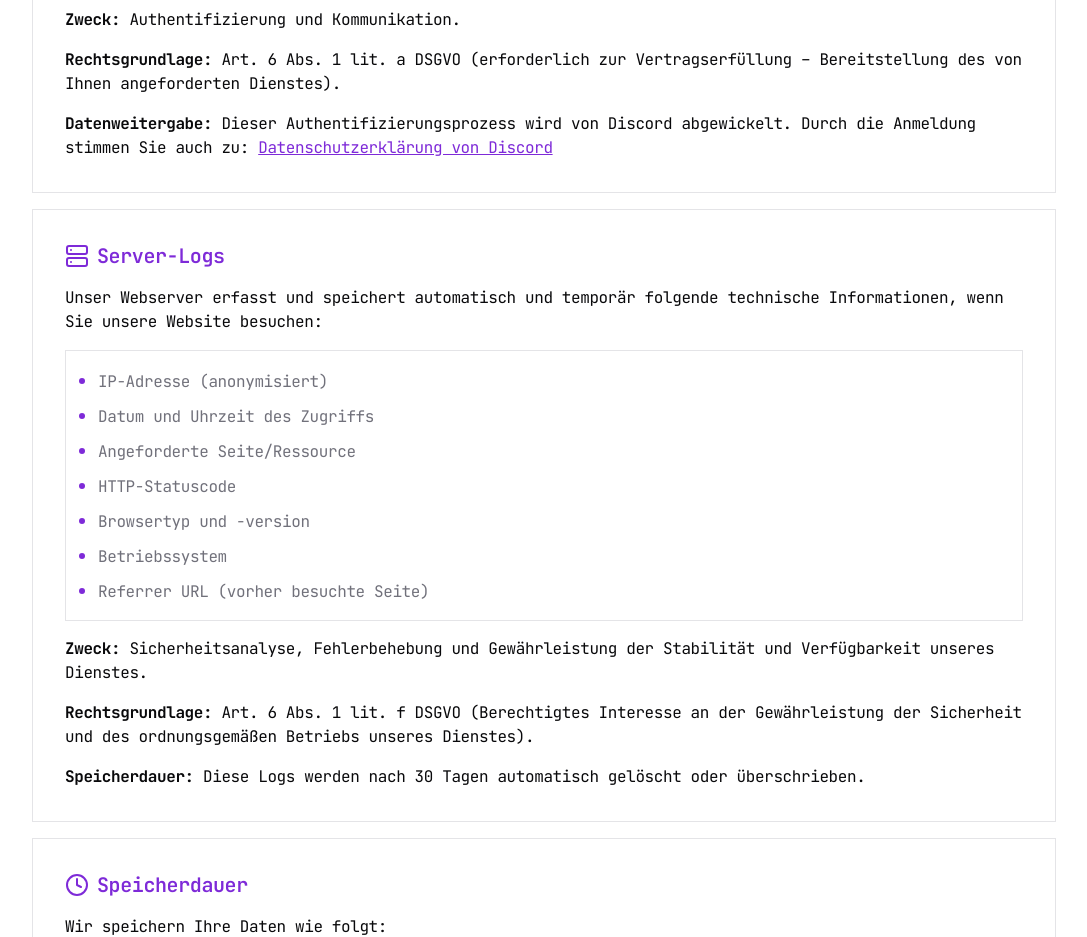
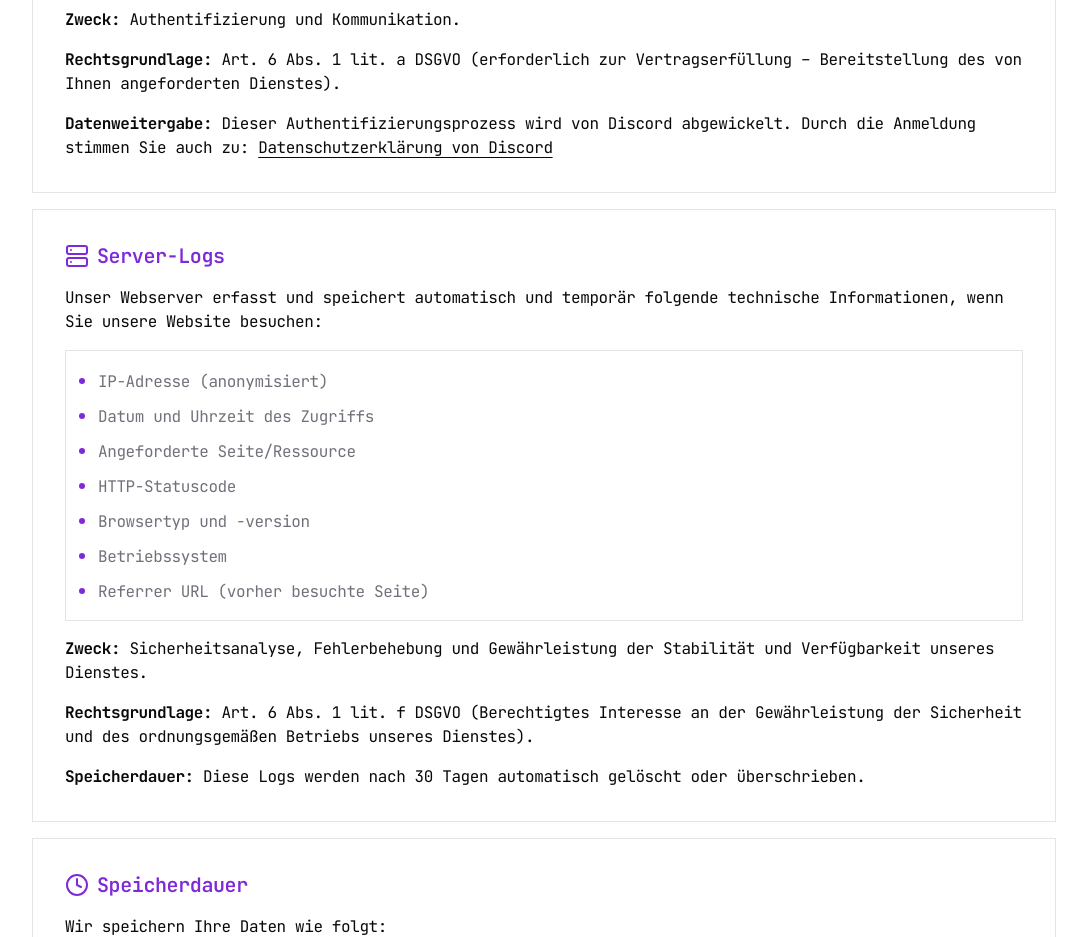
Before and after one commit to CuteNikki/Portfolio, a Next.js app: page /datenschutz in a window 1280 px wide. Shown: the part 1420-2357 px from the top of the page, without its empty margins (96-1183 px from the left). Built offline with nearby package versions, Linux system fonts and the light colour scheme.

Commit message:
refactor: update link styling for improved hover effects and transitions

```diff
--- a/src/components/legal/privacy.tsx
+++ b/src/components/legal/privacy.tsx
@@ -587,7 +587,7 @@ export function PrivacyContent({
             href={CONTENT[language].discordOAuthLogin.dataSharing.url}
             target='_blank'
             rel='noopener noreferrer'
-            className='text-primary-text underline'
+            className='hover:text-primary-text underline underline-offset-4 transition-colors'
           >
             {CONTENT[language].discordOAuthLogin.dataSharing.privacyPolicy}
           </Link>
--- a/src/components/ui/field.tsx
+++ b/src/components/ui/field.tsx
@@ -135,7 +135,7 @@ function FieldDescription({ className, ...props }: React.ComponentProps<'p'>) {
       className={cn(
         'text-muted-foreground text-left text-xs/relaxed leading-normal font-normal group-has-data-horizontal/field:text-balance [[data-variant=legend]+&]:-mt-1.5',
         'last:mt-0 nth-last-2:-mt-1',
-        '[&>a:hover]:text-primary [&>a]:underline [&>a]:underline-offset-4',
+        '[&>a:hover]:text-primary-text [&>a]:underline [&>a]:underline-offset-4 [&>a]:transition-colors',
         className,
       )}
       {...props}
```
